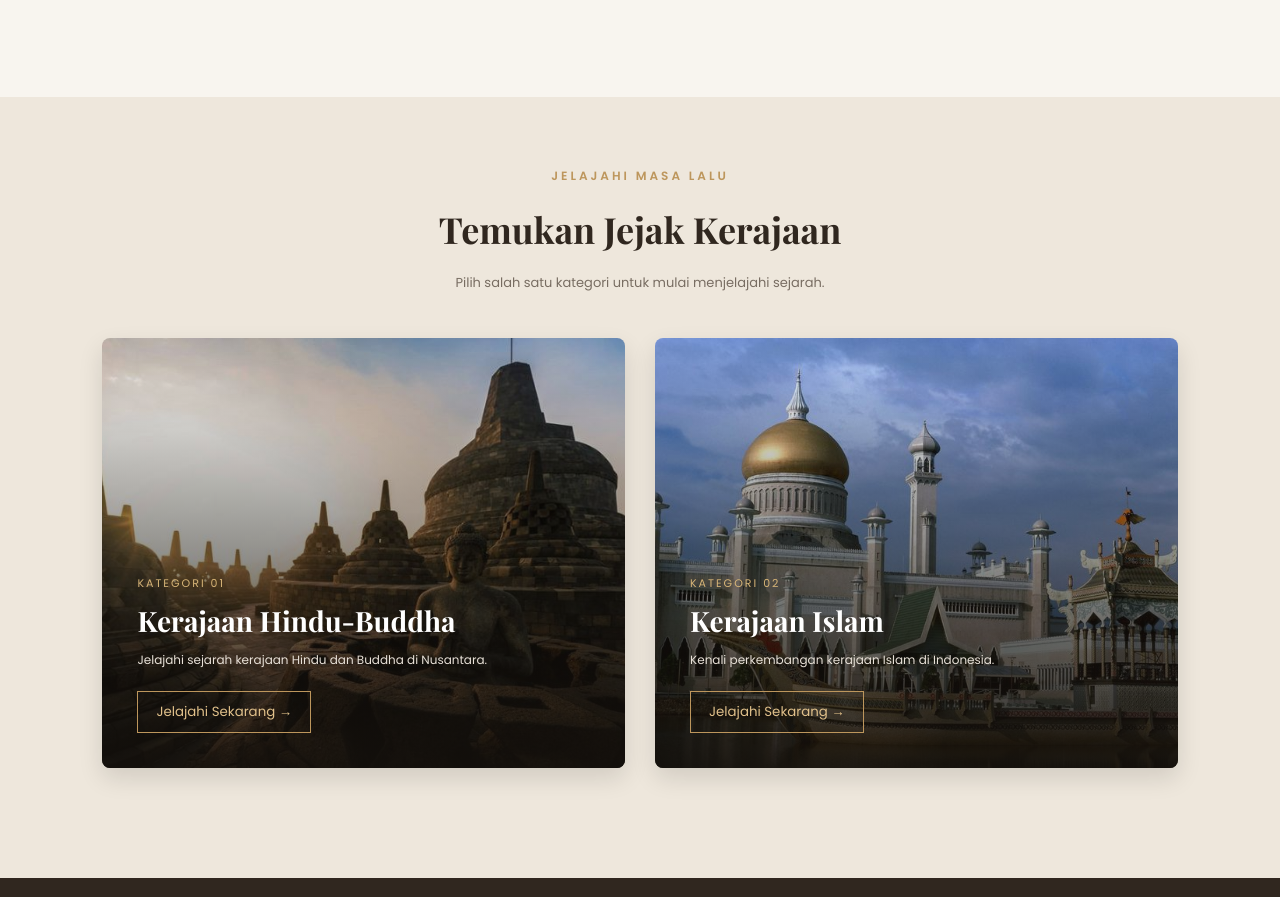
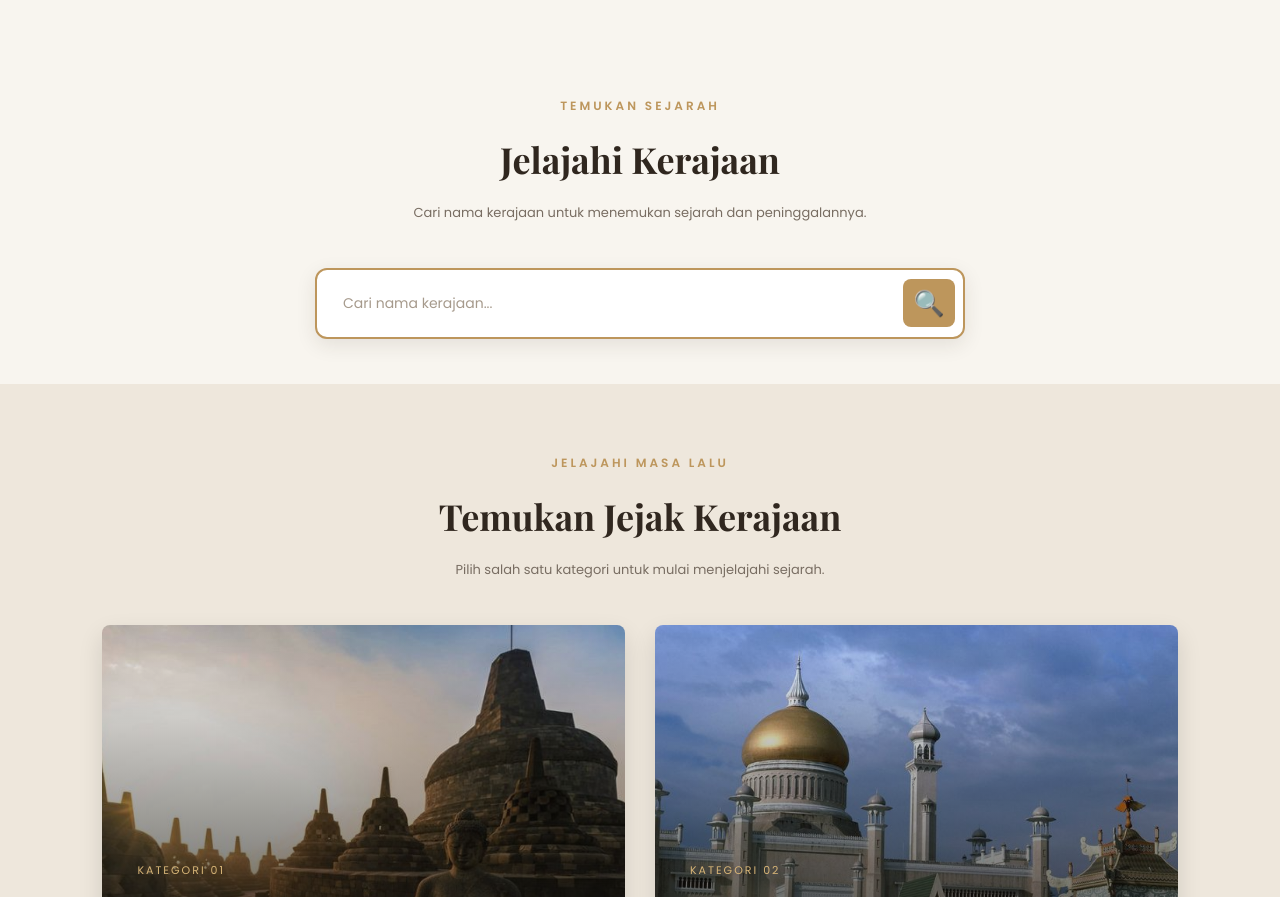
Before and after one commit to Yuliana-Kasih/NUSAVERA, a plain HTML site: page index.html in a window 1280 px wide. Shown: the part 987-1884 px from the top of the page. Drawn offline with nearby package versions, Linux system fonts and the light colour scheme.

Commit message:
Update index.html

```diff
--- a/index.html
+++ b/index.html
@@ -69,6 +69,39 @@
                 masyarakat Indonesia.
             </p>
         </section>
+
+<!-- SEARCH KERAJAAN DI BERANDA -->
+<section class="home-search-section">
+
+    <div class="section-heading">
+        <p class="section-label">TEMUKAN SEJARAH</p>
+        <h2>Jelajahi Kerajaan</h2>
+        <p>
+            Cari nama kerajaan untuk menemukan sejarah
+            dan peninggalannya.
+        </p>
+    </div>
+
+    <div class="search-container">
+
+        <input
+            type="text"
+            id="searchKingdom"
+            placeholder="Cari nama kerajaan..."
+            oninput="searchKingdoms()"
+        >
+
+        <button type="button" onclick="searchKingdoms()">
+            🔍
+        </button>
+
+    </div>
+
+    <!-- HASIL PENCARIAN -->
+    <div class="kingdom-grid" id="homeSearchResults"></div>
+
+</section>
+
 
         <!-- PILIHAN KERAJAAN -->
         <section class="kingdom-section" id="sejarah">
```
